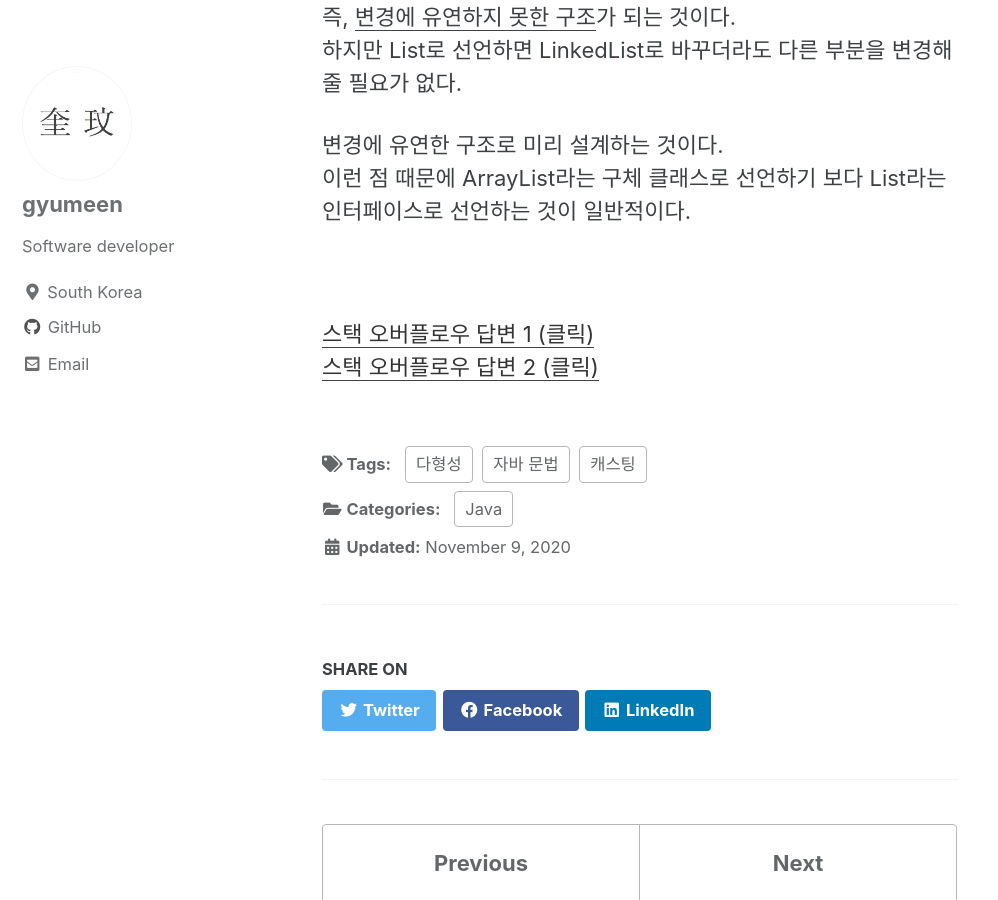
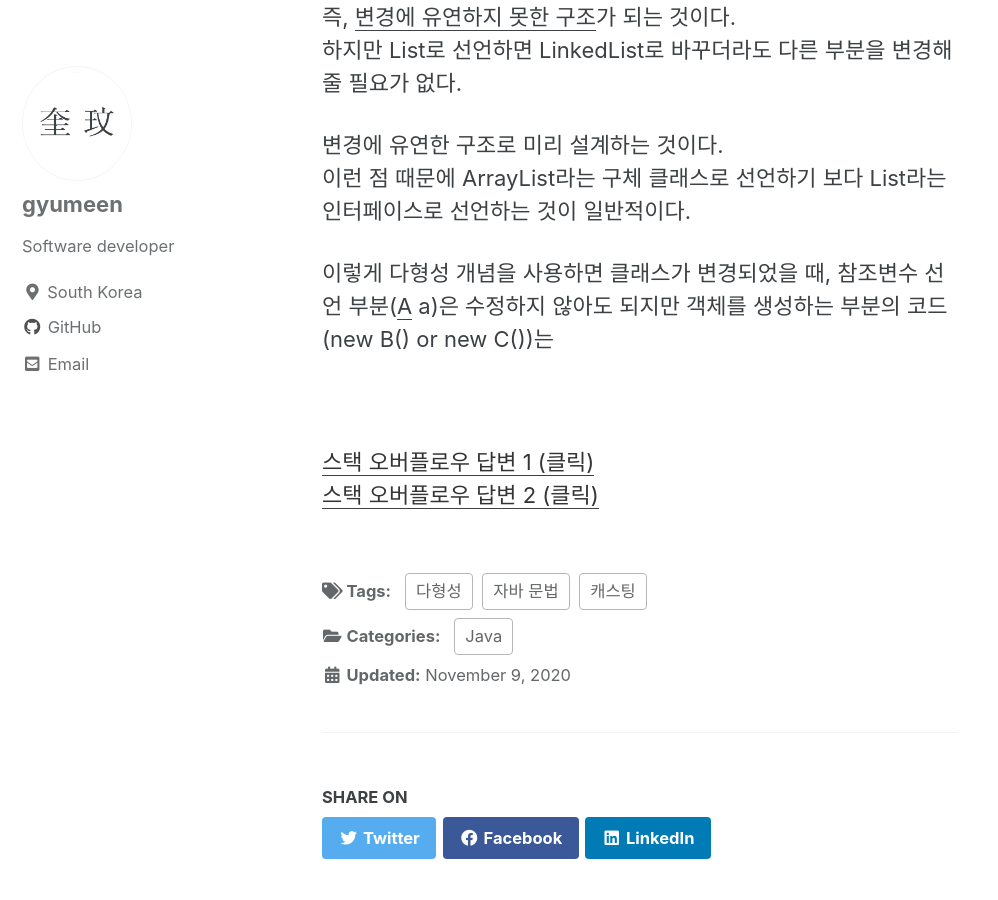
Before and after one commit to gyumeen/gyumeen.github.io, a Jekyll site: the page built from _posts/2021/Java/2021-01-09-업 캐스팅을 하는 이유.md, in a window 1280 px wide and 900 px high, scrolled down 727 px. Shown: the whole window, without its empty margins (0-998 px from the left). Built offline with Jekyll 4.4.1, drawn with Linux system fonts in a browser that asks for light colours; cached includes are drawn as plain includes; comment, search, counter and statistics services are not loaded.

Commit message:
Update 2021-01-09-업 캐스팅을 하는 이유.md

```diff
--- a/_posts/2021/Java/2021-01-09-업 캐스팅을 하는 이유.md
+++ b/_posts/2021/Java/2021-01-09-업 캐스팅을 하는 이유.md
@@ -31,6 +31,8 @@ ArrayList라는 구현체로 선언하면, 해당 자료구조를 ArrayList로
 변경에 유연한 구조로 미리 설계하는 것이다.
 이런 점 때문에 ArrayList라는 구체 클래스로 선언하기 보다 List라는 인터페이스로 선언하는 것이 일반적이다.
 
+이렇게 다형성 개념을 사용하면 클래스가 변경되었을 때, 참조변수 선언 부분(<U>A</U> a)은 수정하지 않아도 되지만 객체를 생성하는 부분의 코드(new B() or new C())는
+
 <br/>
 
 [<U>스택 오버플로우 답변 1 (클릭)</U>](https://stackoverflow.com/questions/12321177/arraylist-or-list-declaration-in-java)
```
